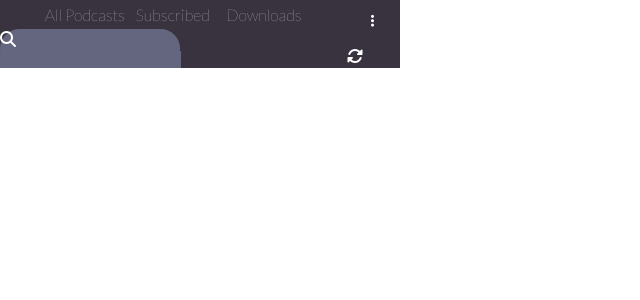
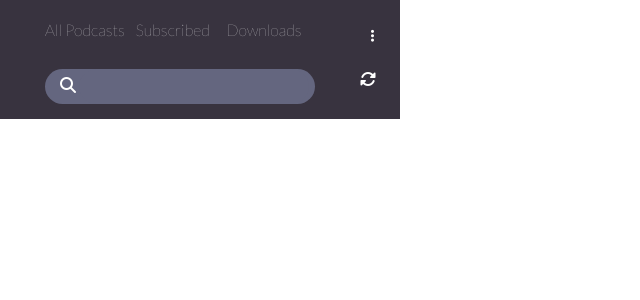
Before and after one commit to cjislegit/PodVana, a PHP site: page / in a window 1280 px wide. Shown: the top 300 px of the page, without its empty margins (0-640 px from the left). Run offline with PHP 8.4, Linux system fonts and the light colour scheme; some libraries are stand-ins or nearby versions.

Commit message:
finished styling nav and search

```diff
--- a/styles.css
+++ b/styles.css
@@ -15,6 +15,7 @@ html {
 nav {
   background-color: #38333f;
   padding: 5px;
+  padding-top: 20px;
   width: 100%;
   box-sizing: border-box;
 }
@@ -46,26 +47,30 @@ section.search {
   background-color: #38333f;
   width: 100%;
   box-sizing: border-box;
+  display: grid;
+  grid-template-columns: 90% 10%;
   margin: 0 auto;
-}
-
-section.search div {
-  width: 45%;
-  display: inline-block;
-  box-sizing: border-box;
+  padding-top: 25px;
+  padding-bottom: 15px;
 }
 
 section div.searchBar {
   background-color: #64667f;
   border-radius: 50px;
-  float: center;
+  width: 75%;
+  justify-self: center;
+  height: 35px;
+  padding-left: 15px;
+  box-sizing: border-box;
 }
 
 section div.searchBar input {
   background-color: #64667f;
   border: none;
+  height: 100%;
+  width: 90%;
+  border-radius: 50px;
+  box-sizing: border-box;
+  color: inherit;
+  outline: none;
 }
-
-section.search i:last-child {
-  float: right;
-}
```
